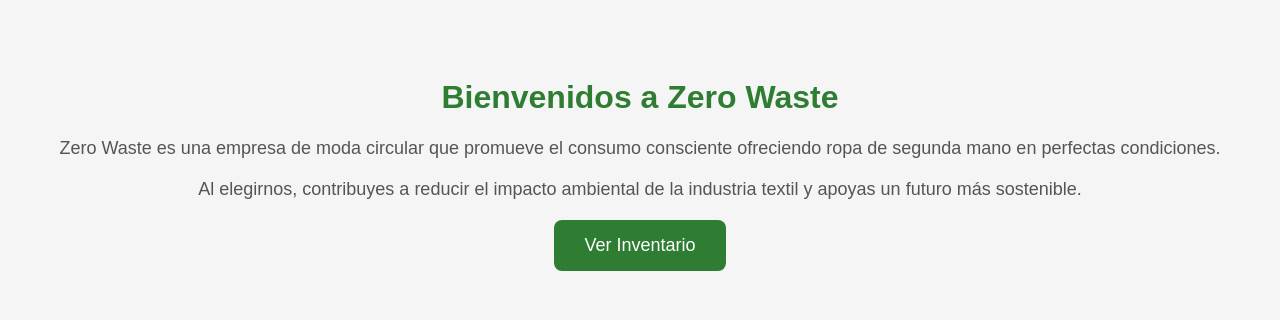
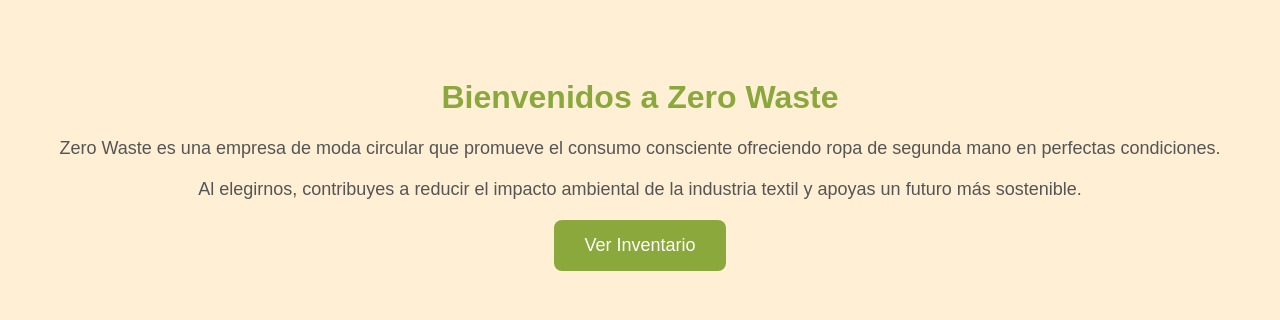
Before and after one commit to JJRodriguezz/ZeroWaste, a Django app: page / in a window 1280 px wide. Shown: the top 320 px of the page. Run offline with Django 5.2, Linux system fonts and the light colour scheme.

Commit message:
Cambios colores CSS del home

```diff
--- a/inventory/static/inventory/css/home.css
+++ b/inventory/static/inventory/css/home.css
@@ -1,12 +1,12 @@
 body {
     font-family: 'Arial', sans-serif;
-    background-color: #f5f5f5;
+    background-color: #FFEFD5; /* crema zero waste */
     text-align: center;
     padding: 50px;
 }
 
 h1 {
-    color: #2e7d32; /* Verde elegante */
+    color: #8AA83C; /* Verde claro zero waste */
 }
 
 p {
@@ -16,7 +16,7 @@ p {
 }
 
 button {
-    background-color: #2e7d32;
+    background-color: #8AA83C; /* Verde claro zero waste */
     color: white;
     border: none;
     padding: 15px 30px;
@@ -27,5 +27,5 @@ button {
 }
 
 button:hover {
-    background-color: #1b5e20;
+    background-color: #5A7030;
 }
```
